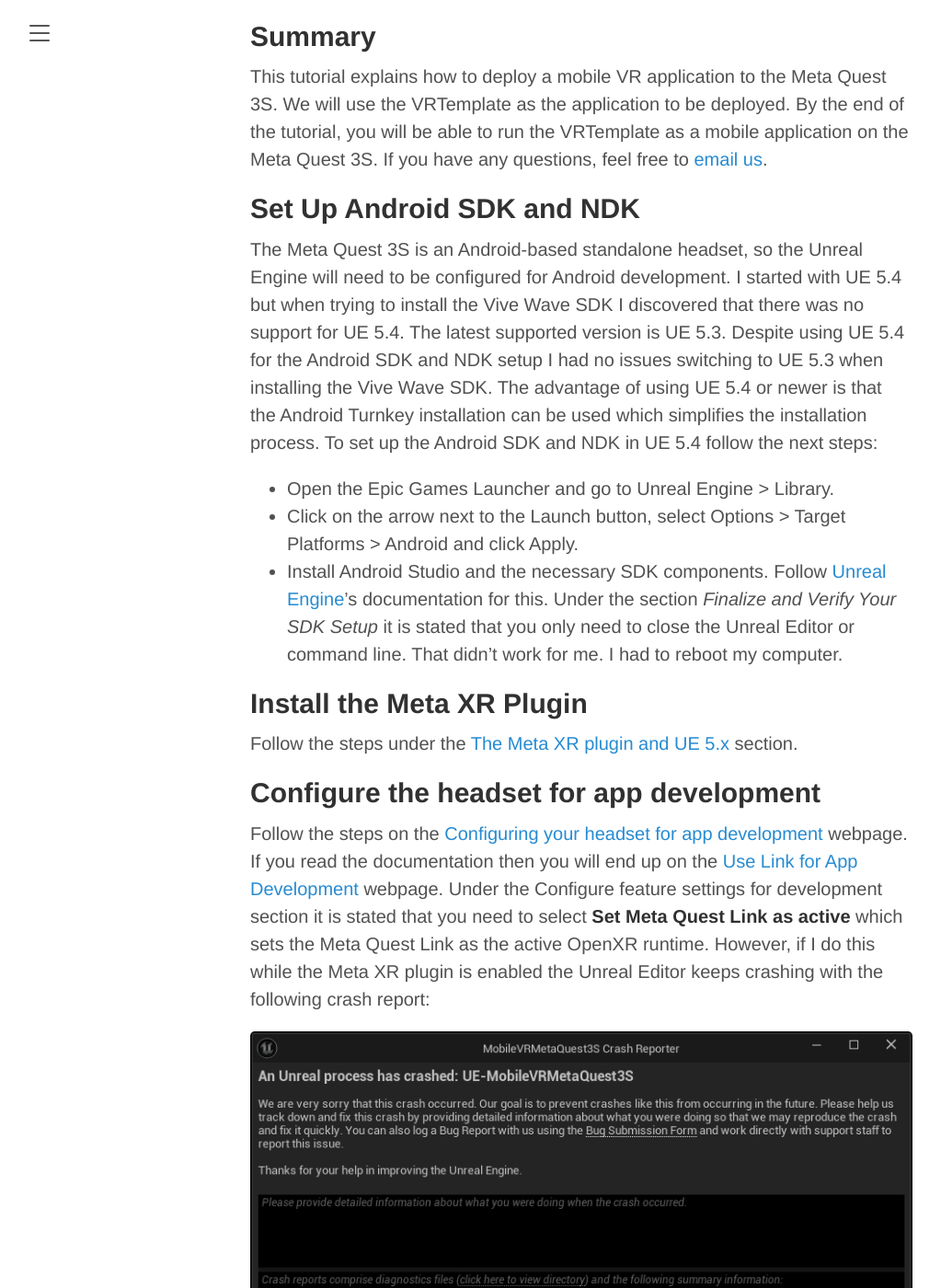
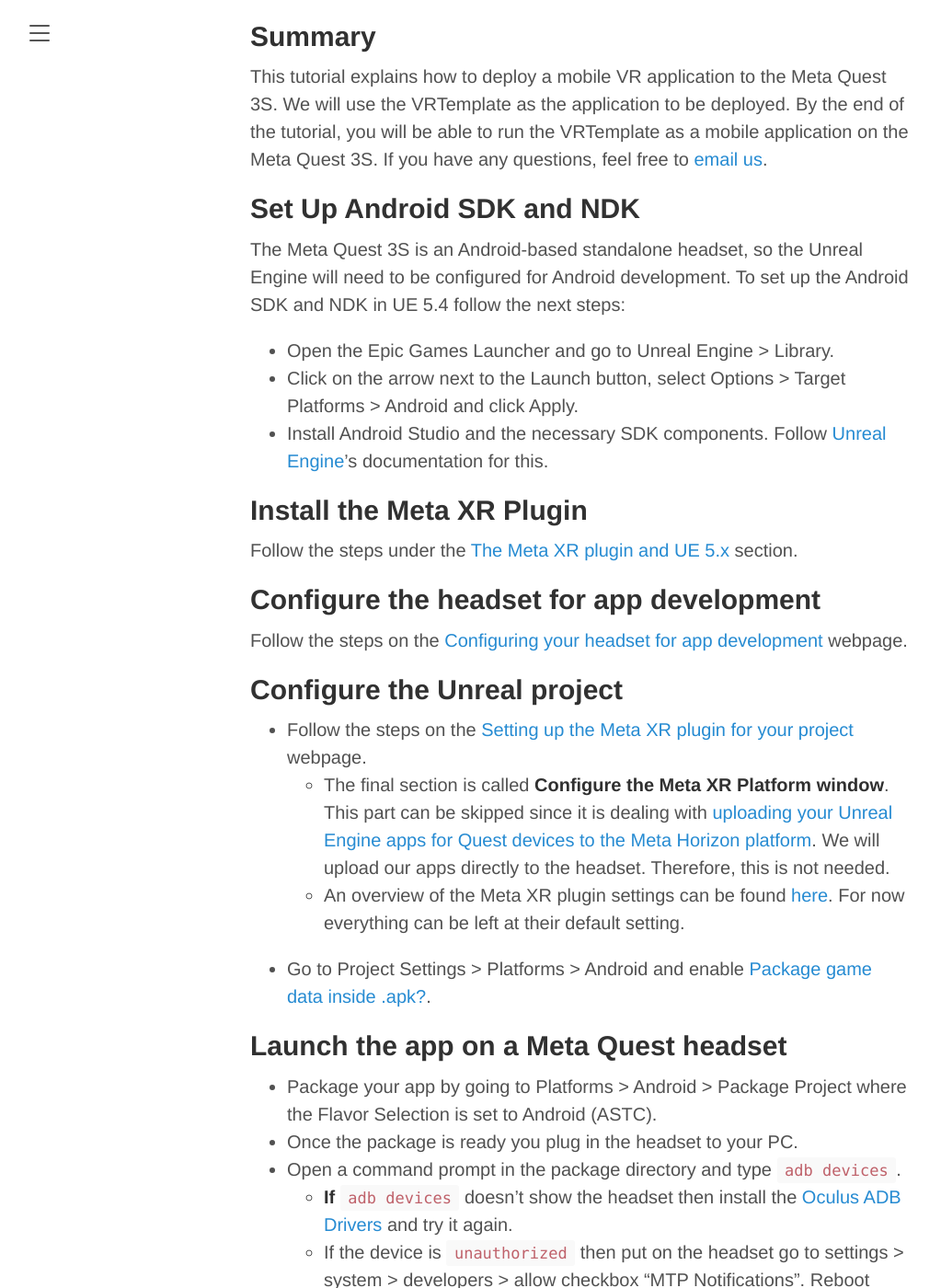
Before and after one commit to LBVRGames/LBVRGames.github.io, a Jekyll site: the page built from _posts/2024-11-28-how-to-deploy-a-mobile-vr-application-to-the-meta-quest-3s.md, in a window 1280 px wide and 1400 px high, scrolled down 539 px. Shown: the whole window at 92% size, without its empty margins (8-1031 px from the left). Built offline with Jekyll 4.4.1, drawn with Linux system fonts in a browser that asks for light colours; some of the changed text lies outside the part shown.

Commit message:
Minor updates to the 'How to deploy a mobile VR application to the Meta Quest 3S' post.

```diff
--- a/_posts/2024-11-28-how-to-deploy-a-mobile-vr-application-to-the-meta-quest-3s.md
+++ b/_posts/2024-11-28-how-to-deploy-a-mobile-vr-application-to-the-meta-quest-3s.md
@@ -19,35 +19,29 @@
 This tutorial explains how to deploy a mobile VR application to the Meta Quest 3S. We will use the VRTemplate as the application to be deployed. By the end of the tutorial, you will be able to run the VRTemplate as a mobile application on the Meta Quest 3S. If you have any questions, feel free to [email us](mailto:tutorials@lbvrgames.com).
 
 ## Set Up Android SDK and NDK
-The Meta Quest 3S is an Android-based standalone headset, so the Unreal Engine will need to be configured for Android development. I started with UE 5.4 but when trying to install the Vive Wave SDK I discovered that there was no support for UE 5.4. The latest supported version is UE 5.3. Despite using UE 5.4 for the Android SDK and NDK setup I had no issues switching to UE 5.3 when installing the Vive Wave SDK. The advantage of using UE 5.4 or newer is that the Android Turnkey installation can be used which simplifies the installation process. To set up the Android SDK and NDK in UE 5.4 follow the next steps:
+The Meta Quest 3S is an Android-based standalone headset, so the Unreal Engine will need to be configured for Android development. To set up the Android SDK and NDK in UE 5.4 follow the next steps:
 
 * Open the Epic Games Launcher and go to Unreal Engine > Library.
 * Click on the arrow next to the Launch button, select Options > Target Platforms > Android and click Apply.
-* Install Android Studio and the necessary SDK components. Follow [Unreal Engine](https://dev.epicgames.com/documentation/en-us/unreal-engine/set-up-android-sdk-ndk-and-android-studio-using-turnkey-for-unreal-engine?application_version=5.4)'s documentation for this. Under the section *Finalize and Verify Your SDK Setup* it is stated that you only need to close the Unreal Editor or command line. That didn't work for me. I had to reboot my computer.
+* Install Android Studio and the necessary SDK components. Follow [Unreal Engine](https://dev.epicgames.com/documentation/en-us/unreal-engine/set-up-android-sdk-ndk-and-android-studio-using-turnkey-for-unreal-engine?application_version=5.4)'s documentation for this.
 
 ## Install the Meta XR Plugin
 Follow the steps under the [The Meta XR plugin and UE 5.x](https://developers.meta.com/horizon/documentation/unreal/unreal-quick-start-install-metaxr-plugin/#the-meta-xr-plugin-and-ue-5x) section.
 
 ## Configure the headset for app development
-Follow the steps on the [Configuring your headset for app development](https://developers.meta.com/horizon/documentation/unreal/unreal-quick-start-config-headset) webpage. If you read the documentation then you will end up on the [Use Link for App Development](https://developers.meta.com/horizon/documentation/unreal/unreal-link) webpage. Under the Configure feature settings for development section it is stated that you need to select **Set Meta Quest Link as active** which sets the Meta Quest Link as the active OpenXR runtime. However, if I do this while the Meta XR plugin is enabled the Unreal Editor keeps crashing with the following crash report:
-
-<div align="center">
-    <img src="/assets/images/2024-11-28/Crashes/MobileVRMetaQuest3SCrashReporter.png" alt="MobileVRMetaQuest3S Crash Reporter window." title="MobileVRMetaQuest3S Crash Reporter">
-</div>
-
-[S-ed](https://forums.unrealengine.com/t/error-when-launching-engine/1181504/11) suggests to use the `-nohmd` parameter when starting the engine but this resulted in a **Failed to open descriptor file** message. Therefore, that I switched back to the SteamVR OpenXR runtime. If you have already enabled the Meta Quest Link then you can set SteamVR as the OpenXR runtime in the SteamVR settings.
+Follow the steps on the [Configuring your headset for app development](https://developers.meta.com/horizon/documentation/unreal/unreal-quick-start-config-headset) webpage.
 
 ## Configure the Unreal project
 * Follow the steps on the [Setting up the Meta XR plugin for your project](https://developers.meta.com/horizon/documentation/unreal/unreal-setting-up-metaxr-plugin) webpage.
     - The final section is called **Configure the Meta XR Platform window**. This part can be skipped since it is dealing with [uploading your Unreal Engine apps for Quest devices to the Meta Horizon platform](https://developers.meta.com/horizon/documentation/unreal/unreal-plugin-settings#general-meta-xr-settings). We will upload our apps directly to the headset. Therefore, this is not needed.
     - An overview of the Meta XR plugin settings can be found [here](https://developers.meta.com/horizon/documentation/unreal/unreal-plugin-settings). For now everything can be left at their default setting.
-* Go to Project Settings > Platforms > Android and enable [Package game data inside .apk](https://dev.epicgames.com/community/learning/tutorials/y4vB/unreal-engine-5-4-x-for-meta-quest-vr).
+* Go to Project Settings > Platforms > Android and enable [Package game data inside .apk?](https://dev.epicgames.com/community/learning/tutorials/y4vB/unreal-engine-5-4-x-for-meta-quest-vr).
 
 ## Launch the app on a Meta Quest headset
 * Package your app by going to Platforms > Android > Package Project where the Flavor Selection is set to Android (ASTC).
 * Once the package is ready you plug in the headset to your PC.
 * Open a command prompt in the package directory and type `adb devices`.
-    - If `adb devices` doesn't show the headset then install the [Oculus ADB Drivers](https://developers.meta.com/horizon/downloads/package/oculus-adb-drivers/) and try it again.
+    - **If** `adb devices` doesn't show the headset then install the [Oculus ADB Drivers](https://developers.meta.com/horizon/downloads/package/oculus-adb-drivers/) and try it again.
     - If the device is `unauthorized` then put on the headset go to settings > system > developers > allow checkbox "MTP Notifications". Reboot headset. Connect USB Cable. Allow USB debug. [Source](https://www.reddit.com/r/sidequest/comments/jbt4ug/comment/lt4x6c4/?utm_source=share&utm_medium=web3x&utm_name=web3xcss&utm_term=1&utm_content=share_button)
 * Install the application by running the command `adb install <apk-path>` or `adb install -r <apk-path>` if an application with the same name already exists on the device.
 
@@ -63,8 +57,25 @@
 * Click on Apply All for the Required Rules. Do this for all devices you want to develop for.
 * Go to Edit > Project Settings > Platforms > Android
 * Click on Configure Now when you see that your project is not configured for the Android/Google Play services platform.
-* Enable Package game data inside .apk.
+* Go to Project Settings > Platforms > Android and enable Package game data inside .apk?
+
+## Known issues
+**Oculus OpenXR Runtime**\\
+If you read the documentation then you will end up on the [Use Link for App Development](https://developers.meta.com/horizon/documentation/unreal/unreal-link) webpage. Under the Configure feature settings for development section it is stated that you need to select **Set Meta Quest Link as active** which sets the Meta Quest Link as the active OpenXR runtime. However, if I did this while the Meta XR plugin is enabled the Unreal Editor kept crashing with the following crash report:
+
+<div align="center">
+    <img src="/assets/images/2024-11-28/Crashes/MobileVRMetaQuest3SCrashReporter.png" alt="MobileVRMetaQuest3S Crash Reporter window." title="MobileVRMetaQuest3S Crash Reporter">
+</div>
+
+[S-ed](https://forums.unrealengine.com/t/error-when-launching-engine/1181504/11) suggests to use the `-nohmd` parameter when starting the engine. This worked for me. However, you will not be able to use the VR Preview in the Unreal Editor despite the fact that your headset is connected to your PC through Meta Quest Link or Air Link. Another option that worked for me is to set SteamVR back as the OpenXR runtime in the SteamVR settings. For this SteamVR needs to be installed on your PC.
+
+<div align="center">
+    <img src="/assets/images/2024-11-28/Crashes/SteamVRSettings.png" alt="SteamVR Settings window." title="SteamVR Settings">
+</div>
+
+**Meta Quest Link Application**\\
+If you've used your Meta Quest headset on a different computer before following this tutorial, ensure that Air Link is disabled if the headset and PC are not connected to the same network. In this situation, use a USB-C cable to connect the headset to the PC, and select the Link option in the Meta Quest Link application to detect the headset and complete the setup. If the headset and PC are connected to the same network, you can use the Air Link option in the Meta Quest Link application to detect the headset and finish the setup.
 
 ## Useful links
-[Unreal Engine 5.4.x for Meta Quest VR](https://dev.epicgames.com/community/learning/tutorials/y4vB/unreal-engine-5-4-x-for-meta-quest-vr)
-[How To: Game Development Best Practices for Quest 3 using Unreal Engine 5](https://forums.unrealengine.com/t/how-to-game-development-best-practices-for-quest-3-using-unreal-engine-5/2056737)
+* [Unreal Engine 5.4.x for Meta Quest VR](https://dev.epicgames.com/community/learning/tutorials/y4vB/unreal-engine-5-4-x-for-meta-quest-vr)
+* [How To: Game Development Best Practices for Quest 3 using Unreal Engine 5](https://forums.unrealengine.com/t/how-to-game-development-best-practices-for-quest-3-using-unreal-engine-5/2056737)
```
Also changed, not shown: assets/images/2024-11-28/Crashes/SteamVRSettings.png (added).
